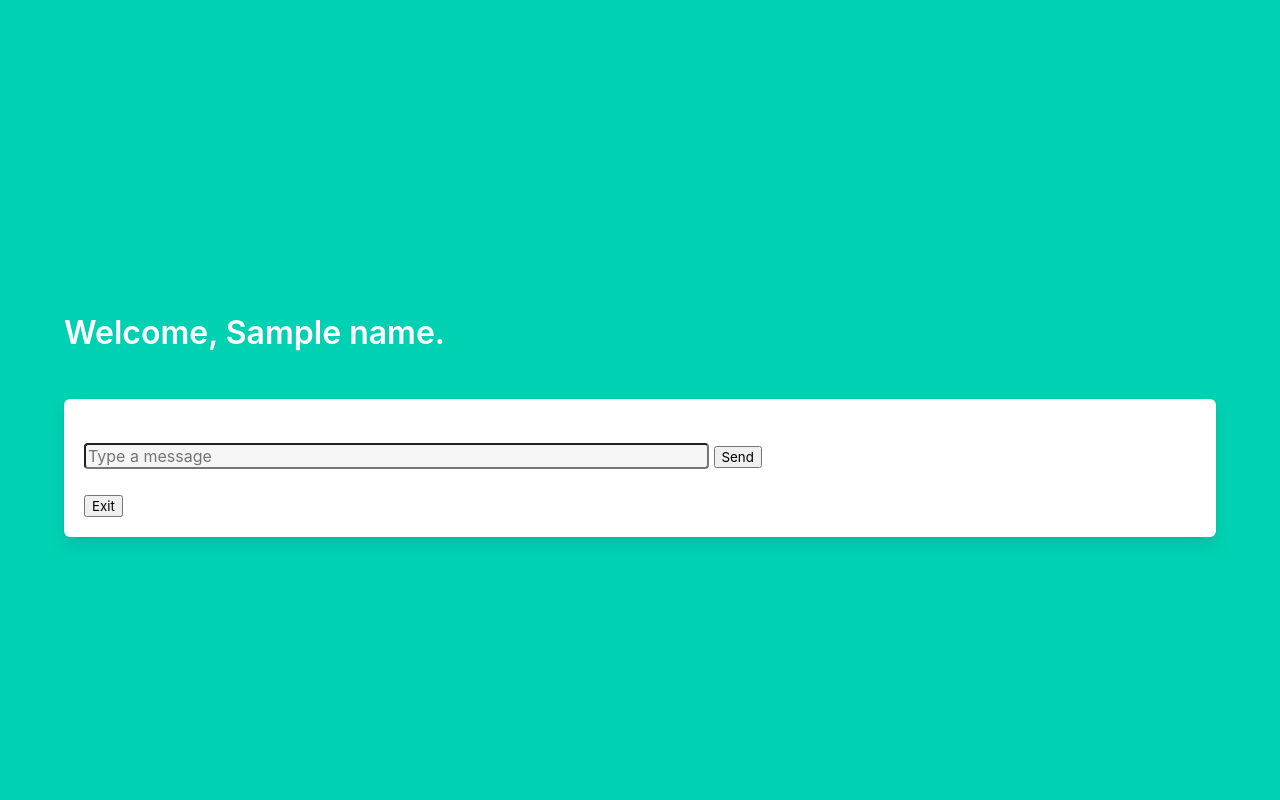
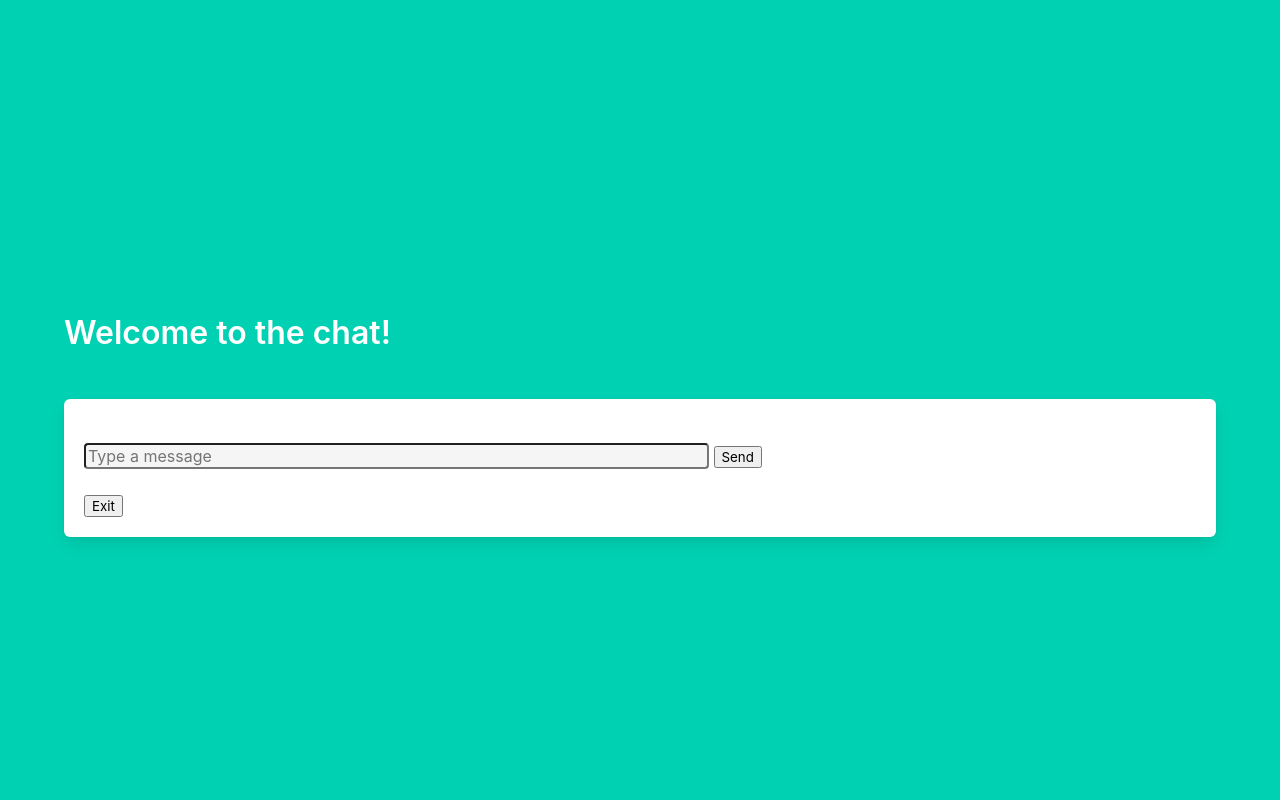
Before and after one commit to IsacLira/stock-price-chatbot, a Flask app: template src/templates/session.html in a window 1280 px wide. Run offline with Flask 2, Linux system fonts and the light colour scheme; the template is opened without the code that fills it: most values are stand-ins (such as "Sample title", 1, 10 or a date in 2020); some libraries are stand-ins or nearby versions.

Commit message:
Fixing user info on UI

```diff
--- a/src/main/events.py
+++ b/src/main/events.py
@@ -1,5 +1,7 @@
 from .. import socketio
 from src.message_handler import MessageHandler
+from flask import session
+
 
 message_handler = MessageHandler()
 
@@ -10,8 +12,9 @@ def read_messages(methods=['GET', 'POST']):
 
 @socketio.on('user connection')
 def user_connected(json, methods=['GET', 'POST']):
-    pass
+    session[json['id']] = json['user']
 
 @socketio.on('message event')
 def handle_messages(json, methods=['GET', 'POST']):
+    json['user_name'] = session[json['id']]
     message_handler.process_payload(json)
--- a/src/main/routes.py
+++ b/src/main/routes.py
@@ -1,5 +1,5 @@
 from . import main
-from flask_login import login_user, login_required, logout_user
+from flask_login import login_user, login_required, logout_user, current_user
 from flask import session, render_template, request, redirect, url_for
 from src.repository.user_repository import UserRepo, User
 
@@ -24,6 +24,6 @@ def index():
     password = request.form.get('password')
     if user_repo.validate_user(user_name, password):
         session['user_name'] = user_name
-        login_user(User(session['user_name']))
+        login_user(User(session.get('user_name')))
         return redirect('chatrooms')
     return render_template('login.html')
--- a/src/templates/session.html
+++ b/src/templates/session.html
@@ -2,7 +2,7 @@
     {% block content %}
 
     <h1 class="title">
-    Welcome, {{ name }}.
+    Welcome to the chat!
     </h1>
 
     <div>&nbsp</div>
@@ -25,18 +25,18 @@
       var socket = io.connect('http://' + document.domain + ':' + location.port);
 
       socket.on( 'connect', function() {
-
-        socket.emit( 'user connection', {
-          data: 'User Connected',
-        } )
+        socket.emit( 'user connection' ,
+          {'id': socket.id,
+           'user': '{{ name }}'})
 
 
         var form = $( '#form_message' ).on( 'submit', function( e ) {
           e.preventDefault()
           let user_input = $( 'input.message' ).val()
           socket.emit( 'message event', {
-              user_name : '{{name}}',
-              message : user_input
+              // user_name : '{{name}}',
+              message : user_input,
+              id: socket.id
             }
           )
 
```
